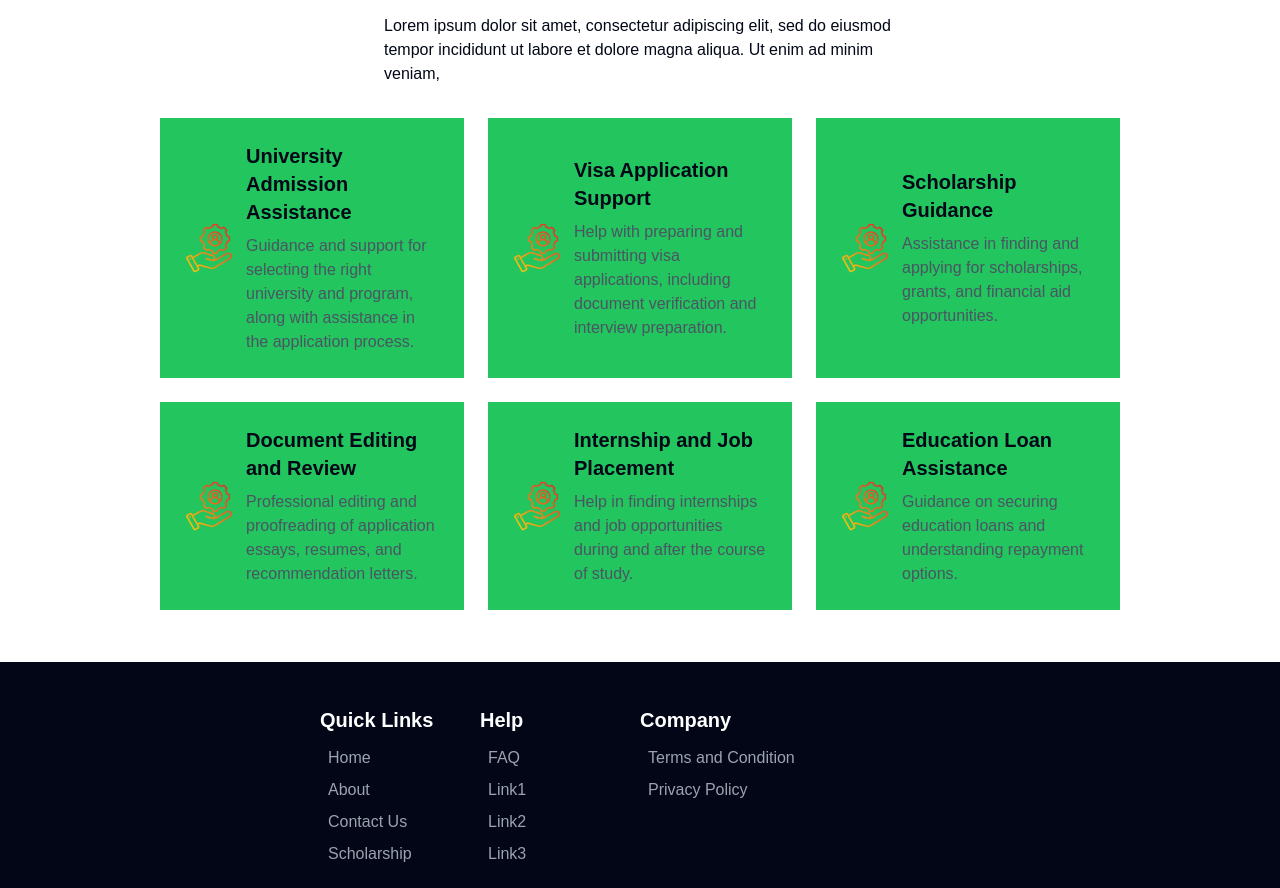
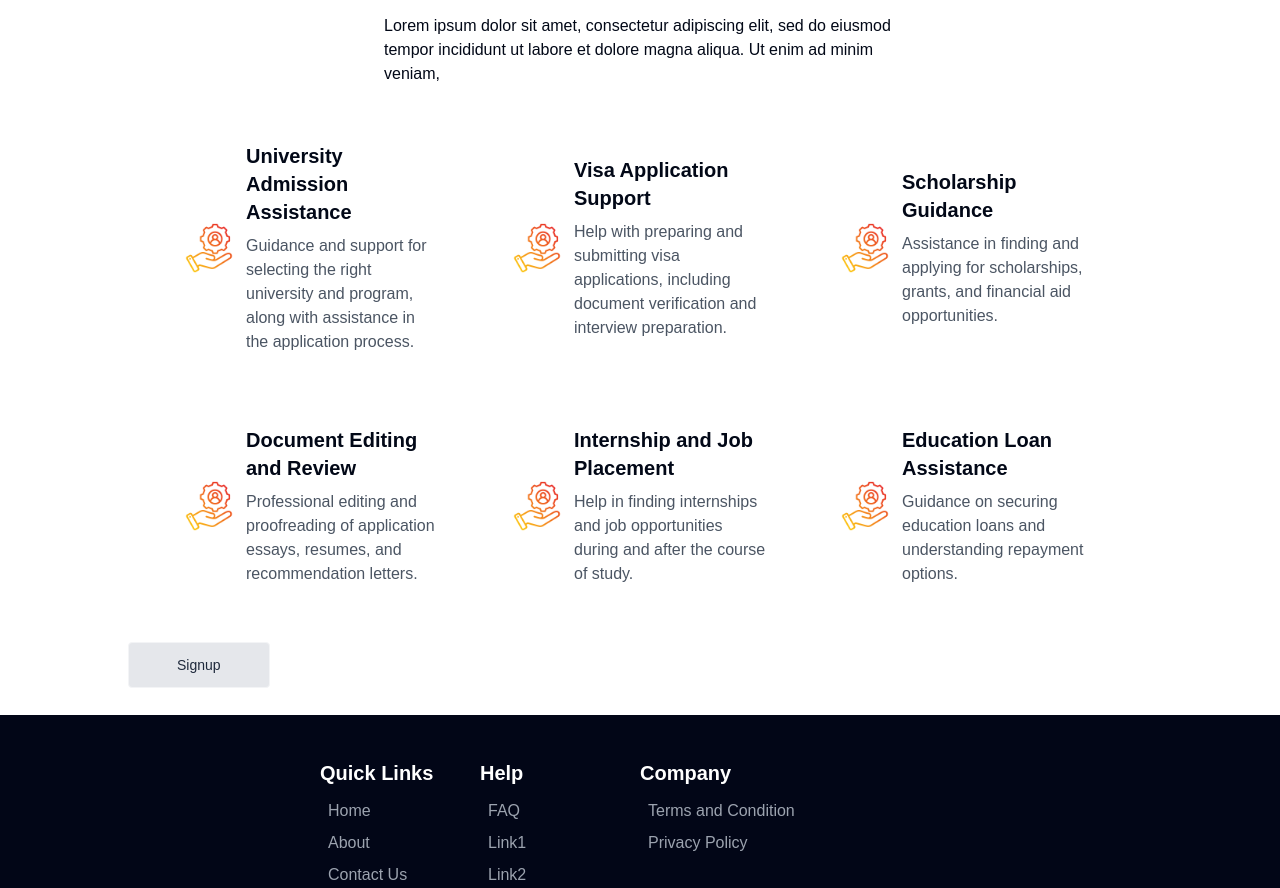
Before and after one commit to kasahun-welela/elabem, a Next.js app: page / in a window 1280 px wide. Shown: the part 1550-2438 px from the top of the page. Built offline with nearby package versions, Linux system fonts and the light colour scheme.

Commit message:
change bg color

```diff
--- a/components/Services.tsx
+++ b/components/Services.tsx
@@ -22,7 +22,7 @@ export default function Services() {
           {serviceList.map((service: Services) => (
             <div
               key={service.id}
-              className="bg-green-500 p-6 flex flex-col md:flex-row justify-center items-center gap-3"
+              className="bg-white p-6 flex flex-col md:flex-row justify-center items-center gap-3"
             >
               <Image src="/ser.png" alt="logo" width={50} height={50} />
               <div>
@@ -35,6 +35,16 @@ export default function Services() {
           ))}
         </div>
       </div>
+      <a
+        href="#"
+        className="group relative inline-block overflow-hidden rounded border border-gray-100 bg-gray-200  px-12 py-3 text-sm font-medium text-slate-800 hover:text-violet-600 focus:outline-none focus:ring active:bg-indigo-600 active:text-white"
+      >
+        <span className="ease absolute left-0 top-0 h-0 w-0 border-t-2 border-violet-600 transition-all duration-200 group-hover:w-full"></span>
+        <span className="ease absolute right-0 top-0 h-0 w-0 border-r-2 border-violet-600 transition-all duration-200 group-hover:h-full"></span>
+        <span className="ease absolute bottom-0 right-0 h-0 w-0 border-b-2 border-violet-600 transition-all duration-200 group-hover:w-full"></span>
+        <span className="ease absolute bottom-0 left-0 h-0 w-0 border-l-2 border-violet-600 transition-all duration-200 group-hover:h-full"></span>
+        Signup
+      </a>
     </div>
   );
 }
```
